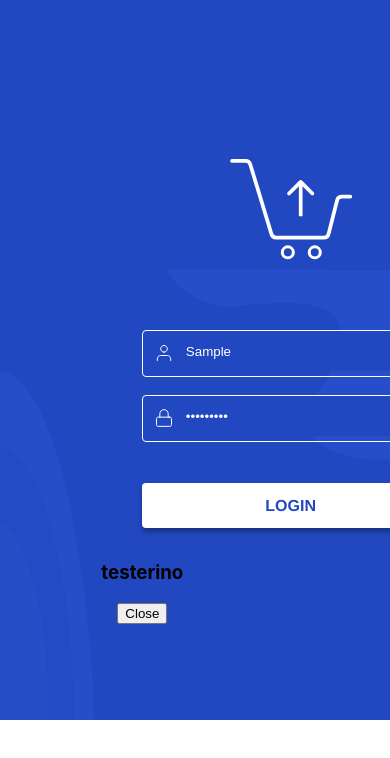
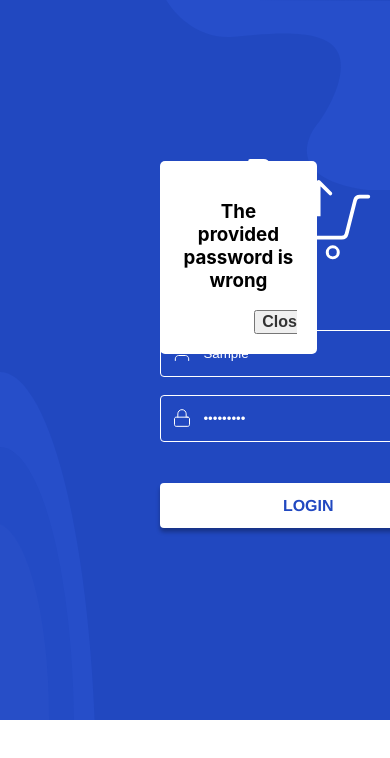
Before and after one commit to Omegabug/Luxolis, a React (Create React App) app: page / in a window 390 px wide. Both pictures are taken after typing "Sample", "Sample123" into the empty fields and a click on the button "LOGIN". Shown: the top 758 px of the page. Built offline with nearby package versions, Linux system fonts and the light colour scheme.

Commit message:
Better responsitivity
Make the ui more responsive
Better popup
Goes to a blank page when the right account is inputted

```diff
--- a/src/App.js
+++ b/src/App.js
@@ -1,10 +1,19 @@
 import './App.css';
 import { Login } from './Components/login';
+import { connectedPage } from './Components/connectedPage';
+import React, {useState} from 'react';
+
 
 function App() {
+  const [connected,setConnected] = useState(false);
+  const connection = () =>{
+    setConnected(true);
+  }
   return (
     <div className="App">
-      <Login/>
+      {
+        connected === false ? <Login connection={connection}/> : <connectedPage/>
+      }
     </div>
   );
 }
--- /dev/null
+++ b/src/Components/connectedPage.jsx
@@ -0,0 +1,10 @@
+import React from "react";
+import "./style.css";
+
+
+
+export const connectedPage = () => {
+  return (
+    <h1>You are connected</h1>
+  );
+};
--- a/src/Components/form.css
+++ b/src/Components/form.css
@@ -1,6 +1,6 @@
 .dashboard-login .form {
     height: 50%;
-    left: 41%;
+    left: 44%;
     position: absolute;
     top: 162px;
 }
@@ -28,7 +28,7 @@
   mask-border: none;
   left: 20px;
   color: #ffffff;
-  height: 38px;
+  height:  42px;
   position: relative;
   width: 255px;
 }
@@ -59,3 +59,6 @@
   top: 322px;
   width: 302px;
 }
+.dashboard-login .login-wrapper:hover {
+  color: #2148c0;
+}
--- a/src/Components/form.jsx
+++ b/src/Components/form.jsx
@@ -16,6 +16,7 @@ export const LoginForm = (props) => {
     console.log(userName);
     if ( userName ==="test@luxpmsoft.com" && password === "test1234!"){
       console.log("connected");
+      props.connection();
     }
 
     else{
@@ -24,7 +25,11 @@ export const LoginForm = (props) => {
     }
 
   }
+  function closePopup(e){
+    e.preventDefault();
+    setErrorPopup(false);
 
+  }
   return (
     <form >
 
@@ -40,13 +45,14 @@ export const LoginForm = (props) => {
           <input value = {password} onChange={(e) => setPassword(e.target.value)} type="password" id="password" placeholder="PASSWORD" required={true} />
         </div>
       </div>
+
       <button className="login-btn" onClick={handleSubmit} >
         <div className="login-wrapper">
           <div className="login">LOGIN</div>
         </div>
       </button>
-      <Popup trigger={errorPopup}>
-        <h3>testerino</h3>
+      <Popup trigger={errorPopup} closePopup={closePopup}>
+        <h3>The provided password is wrong</h3>
       </Popup>
 
     </form>
--- a/src/Components/login.jsx
+++ b/src/Components/login.jsx
@@ -6,7 +6,7 @@ import vector from "./Assets/vector.svg";
 import {LoginForm} from './form';
 
 
-export const Login = () => {
+export const Login = (props) => {
   return (
     <div className="dashboard-login">
 
@@ -25,45 +25,9 @@ export const Login = () => {
           <div className="form">
           <img className="group" alt="group" src={cartIcon} />
 
-            <LoginForm/>
+            <LoginForm connection={props.connection}/>
           </div>
 
-
-          {/*}
-          <div className="form">
-              <div className="username">
-                <div className="overlap-group-2">
-
-                  <img className="img" alt="User" src={userIcon} />
-
-                  <form onSubmit={handleSubmit} >
-
-                    <input value ={userName} placeholder="USERNAME"   />
-                  </form>
-
-                </div>
-
-              </div>
-              <div className="password">
-                <div className="overlap-group-2">
-                  <img className="img" alt="Lock" src={lockIcon} />
-                  <form onSubmit={handleSubmit} >
-
-                    <input placeholder="PASSWORD" />
-
-                  </form>
-                </div>
-              </div>
-
-            <button className="login-btn" onClick={handleSubmit}>
-              <div className="login-wrapper">
-                <div className="login">LOGIN</div>
-              </div>
-            </button>
-            <div className="text-wrapper-2">Forgot password?</div>
-            <img className="group" alt="group" src={cartIcon} />
-          </div>
-          */}
         </div>
       </div>
     </div>
--- a/src/Components/popup.css
+++ b/src/Components/popup.css
@@ -1,4 +1,4 @@
-.popup {
+/*.popup {
     position: absolute;
     top:0;
     left:0;
@@ -19,4 +19,31 @@
     position: absolute;
     top: 16px;
     right: 16px;
-}
+}*/
+.popup {
+    padding: 20px;
+    background: #fff;
+    border-radius: 5px;
+    width: 30%;
+    position: fixed;
+    transition: all 5s ease-in-out;
+  }
+
+
+  .popup .closeButton {
+    position: relative;
+    bottom: 0%;
+    left: 39%;
+    transition: all 200ms;
+    font-size: 100%;
+    font-weight: bold;
+    text-decoration: none;
+    color: #333;
+  }
+  .popup .closeButton:hover {
+    color: #06D85F;
+  }
+  .popup .popupInner {
+    max-height: 30%;
+    overflow: auto;
+  }
--- a/src/Components/popup.jsx
+++ b/src/Components/popup.jsx
@@ -7,7 +7,7 @@ export const Popup = (props) => {
     <div className='popup'>
       <div className='popupInner'>
         {props.children}
-        <button className='closeButton'>Close</button>
+        <button className='closeButton' onClick={props.closePopup}>Close</button>
       </div>
     </div>
   ) :"";
--- a/src/Components/style.css
+++ b/src/Components/style.css
@@ -62,7 +62,6 @@
   }
 
   .dashboard-login .vector {
-    height: 45%;
     right: 44%;
     position: absolute;
     top: 1px;
```
